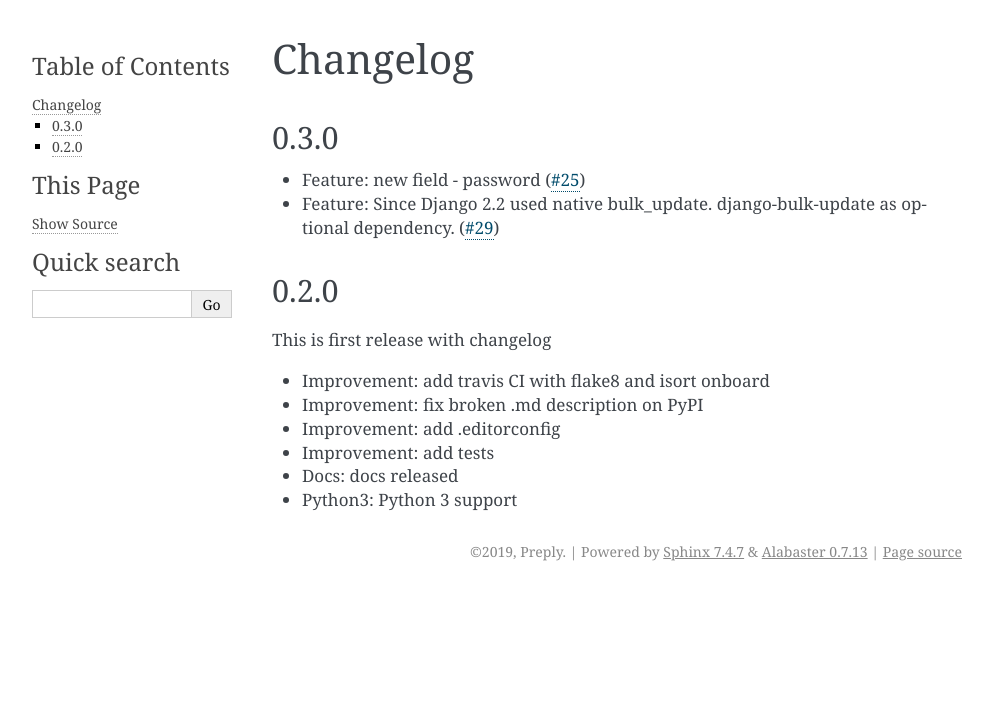
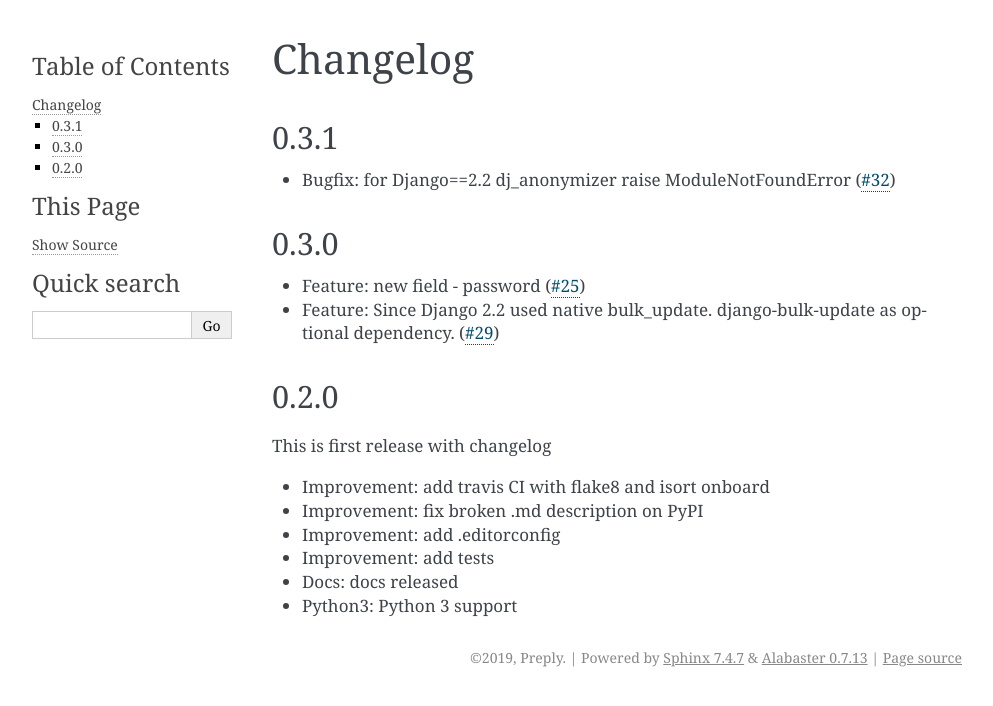
Before and after one commit to preply/dj_anonymizer, a Sphinx documentation site: the page built from docs/changelog.rst, in a window 1280 px wide. Shown: the top 706 px of the page, without its empty margins (148-1141 px from the left). Built offline with Sphinx 7.4.7, drawn with Linux system fonts in a browser that asks for light colours.

Commit message:
bump version

```diff
--- a/docs/changelog.rst
+++ b/docs/changelog.rst
@@ -1,5 +1,9 @@
 Changelog
 =============
+0.3.1
+----------
+* Bugfix: for Django==2.2 dj_anonymizer raise ModuleNotFoundError (`#32 <https://github.com/preply/dj_anonymizer/pull/32>`__)
+
 0.3.0
 ----------
 * Feature: new field - password (`#25 <https://github.com/preply/dj_anonymizer/pull/25>`__)
--- a/setup.py
+++ b/setup.py
@@ -13,7 +13,7 @@ setup(
     name='dj_anonymizer',
     packages=['dj_anonymizer'],
     include_package_data=True,
-    version='0.3.0',
+    version='0.3.1',
     description='This project helps anonymize production database ' +
                 'with fake data of any kind.',
     long_description=(read('README.md')),
```
